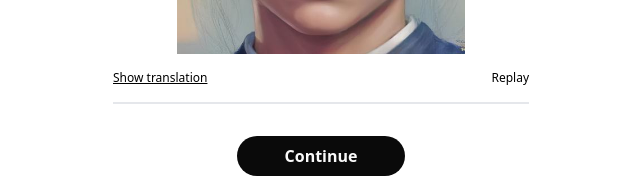
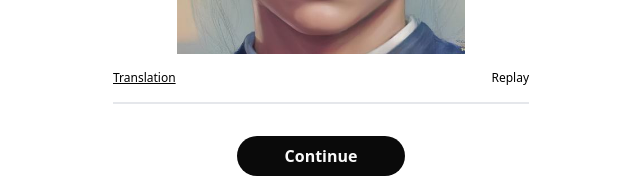
Before and after one commit to luanlabcom/eslingo, a React (Vite) app: page / in a window 1280 px wide. Shown: the part 314-492 px from the top of the page, without its empty margins (319-959 px from the left). Built offline with nearby package versions, Linux system fonts and the light colour scheme.

Commit message:
Controls custom component: rename button text: Show Translation to Translation

```diff
--- a/src/components/Controls.jsx
+++ b/src/components/Controls.jsx
@@ -13,7 +13,7 @@ export default function Controls(props) {
                 <button
                     className="underline"
                     onClick={displayTranslation}
-                >Show translation</button>
+                >Translation</button>
 
                 <button>Replay</button>
             </div>
```
